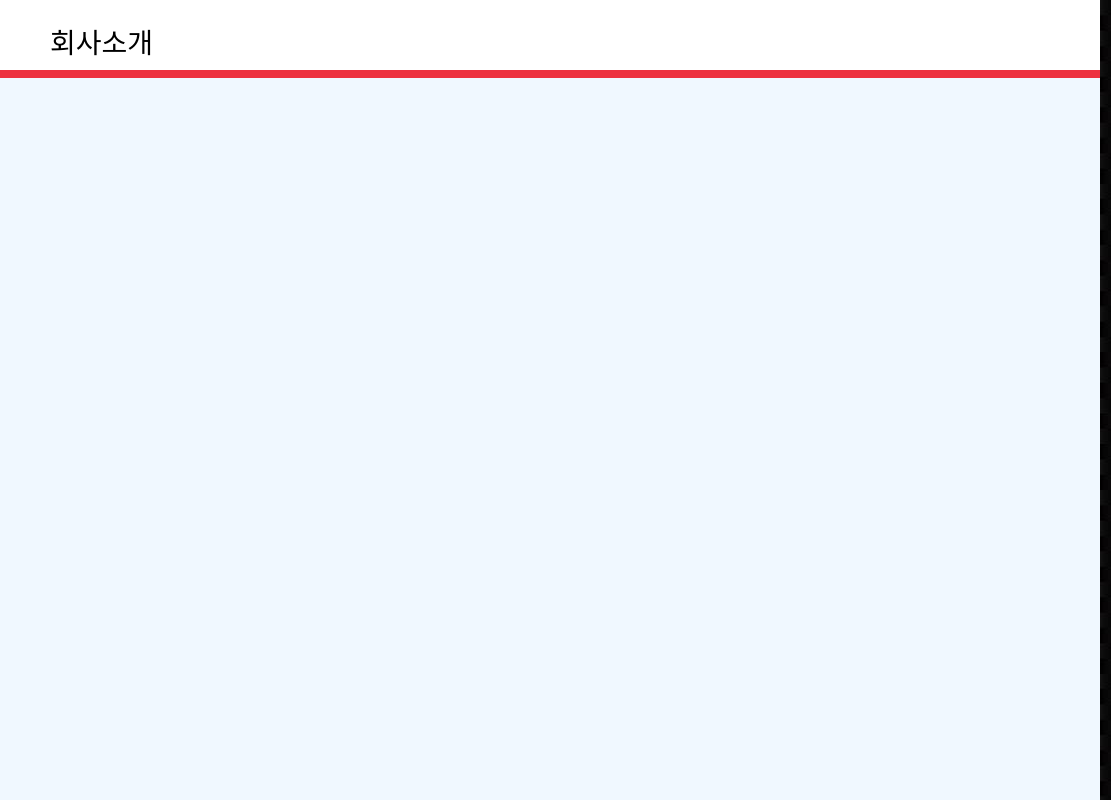
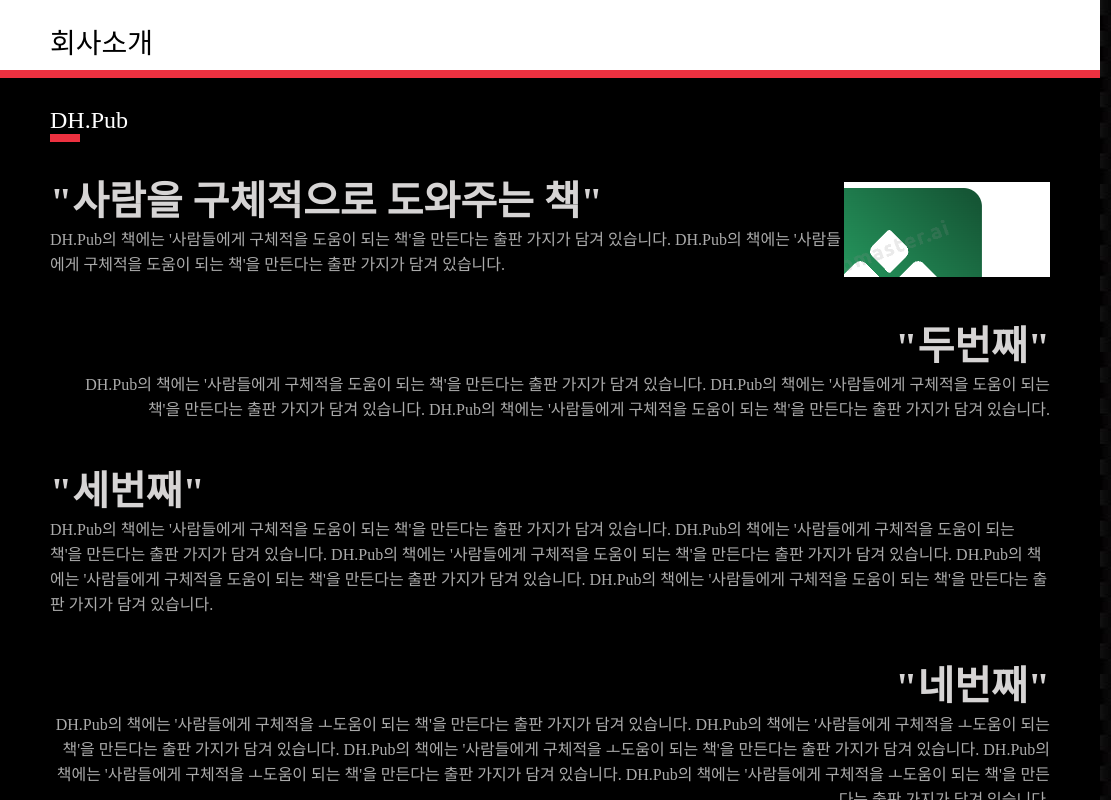
Before and after one commit to kidohy15/publish-com-app, a plain HTML site: page index.html in a window 1280 px wide. Both pictures are taken after a click on the item "회사소개". Shown: the full height of the page, 0-1111 px from the left. Drawn offline with nearby package versions, Linux system fonts and the light colour scheme.

Commit message:
첫번째 메뉴인 회사 소개 페이지 컨텐츠 작성

```diff
--- a/index.html
+++ b/index.html
@@ -45,7 +45,56 @@
         <section id="menu1" class="content">
           <h2>회사소개</h2>
           <div class="conbox">
-            <section class="content_wrap"></section>
+            <section class="content_wrap">
+              <h3 class="pargrph_tit">DH.Pub</h3>
+              <div class="pargrph">
+                <div class="text_box">
+                  <h4>"사람을 구체적으로 도와주는 책"</h4>
+                  <p>
+                    DH.Pub의 책에는 '사람들에게 구체적을 도움이 되는 책'을 만든다는 출판 가지가 담겨 있습니다.
+                    DH.Pub의 책에는 '사람들에게 구체적을 도움이 되는 책'을 만든다는 출판 가지가 담겨 있습니다.
+                  </p>
+                </div>
+                <div class="text_box">
+                  <h4>"두번째"</h4>
+                  <p>
+                    DH.Pub의 책에는 '사람들에게 구체적을 도움이 되는 책'을 만든다는 출판 가지가 담겨 있습니다.
+                    DH.Pub의 책에는 '사람들에게 구체적을 도움이 되는 책'을 만든다는 출판 가지가 담겨 있습니다.
+                    DH.Pub의 책에는 '사람들에게 구체적을 도움이 되는 책'을 만든다는 출판 가지가 담겨 있습니다.
+                  </p>
+                </div>
+                <div class="text_box">
+                  <h4>"세번째"</h4>
+                  <p>
+                    DH.Pub의 책에는 '사람들에게 구체적을 도움이 되는 책'을 만든다는 출판 가지가 담겨 있습니다.
+                    DH.Pub의 책에는 '사람들에게 구체적을 도움이 되는 책'을 만든다는 출판 가지가 담겨 있습니다.
+                    DH.Pub의 책에는 '사람들에게 구체적을 도움이 되는 책'을 만든다는 출판 가지가 담겨 있습니다.
+                    DH.Pub의 책에는 '사람들에게 구체적을 도움이 되는 책'을 만든다는 출판 가지가 담겨 있습니다.
+                    DH.Pub의 책에는 '사람들에게 구체적을 도움이 되는 책'을 만든다는 출판 가지가 담겨 있습니다.
+                  </p>
+                </div>
+                <div class="text_box">
+                  <h4>"네번째"</h4>
+                  <p>
+                    DH.Pub의 책에는 '사람들에게 구체적을 ㅗ도움이 되는 책'을 만든다는 출판 가지가 담겨 있습니다.
+                    DH.Pub의 책에는 '사람들에게 구체적을 ㅗ도움이 되는 책'을 만든다는 출판 가지가 담겨 있습니다.
+                    DH.Pub의 책에는 '사람들에게 구체적을 ㅗ도움이 되는 책'을 만든다는 출판 가지가 담겨 있습니다.
+                    DH.Pub의 책에는 '사람들에게 구체적을 ㅗ도움이 되는 책'을 만든다는 출판 가지가 담겨 있습니다.
+                    DH.Pub의 책에는 '사람들에게 구체적을 ㅗ도움이 되는 책'을 만든다는 출판 가지가 담겨 있습니다.
+                  </p>
+                </div>
+                <div class="text_box">
+                  <h4>"다섯번째"</h4>
+                  <p>
+                    DH.Pub의 책에는 '사람들에게 구체적을 ㅗ도움이 되는 책'을 만든다는 출판 가지가 담겨 있습니다.
+                    DH.Pub의 책에는 '사람들에게 구체적을 ㅗ도움이 되는 책'을 만든다는 출판 가지가 담겨 있습니다.
+                    DH.Pub의 책에는 '사람들에게 구체적을 ㅗ도움이 되는 책'을 만든다는 출판 가지가 담겨 있습니다.
+                    DH.Pub의 책에는 '사람들에게 구체적을 ㅗ도움이 되는 책'을 만든다는 출판 가지가 담겨 있습니다.
+                    DH.Pub의 책에는 '사람들에게 구체적을 ㅗ도움이 되는 책'을 만든다는 출판 가지가 담겨 있습니다.
+                  </p>
+                </div>
+              </div>
+            </section>
           </div>
         </section>
         <section id="menu2" class="content">
--- a/ui.css
+++ b/ui.css
@@ -7,10 +7,10 @@ html, body {
 
 /* 화면 전체를 감싸는 wrap */
 #wrap {
-  width: 100%;
+  /* width: 100%; */
   height: 100%;
-  padding-right: 180px;
-  /* 오른쪽 위치한 헤더 영역만큼 내부 여백을 둔다 */
+  padding-right: 180px; /* 오른쪽 위치한 헤더 영역만큼 내부 여백을 둔다 */
+
 }
 
 /* SEO 때문에 화면에는 표기하지 않지만 전체 페이지에 대한 제목을 부여 */
@@ -18,7 +18,11 @@ html, body {
   font-size: 0;
 }
 
-/* HEADER 영역 */
+
+
+/*
+  HEADER 영역
+*/
 header {
   background-image: url(./images/bg.jpg);
   width: 180px;
@@ -98,7 +102,11 @@ header nav ul li.on:after {
   background: #ed3140;
 }
 
-/* 컨텐츠 영역 */
+
+
+/*
+  컨텐츠 영역
+*/
 #container {
   background-color: aquamarine;
   width: 100%;
@@ -131,10 +139,101 @@ header nav ul li.on:after {
   top: 0;
 }
 
+
+/*
+  개별 페이지 영역 내부
+*/
+.pargrph_tit{
+  margin-bottom: 50px;
+  font-size: 24px;
+  color: #fff;
+  position: relative;
+}
+.pargrph_tit:after{
+  content: "";
+  display: block;
+  width: 30px;
+  height: 8px;
+  background: #ed3140;
+  position: absolute;
+  left: 0;
+  bottom: -10px;
+}
+.text_box {
+  position: relative;
+}
+.text_box h4 {
+  font-size: 40px;
+  color: #d6d4d4;
+  font-weight: 700;
+  margin-bottom: 5px;
+}
+.text_box p {
+  margin-bottom: 50px;
+  color: #ababab;
+  line-height: 25px;
+}
+.text_box:nth-child(odd) {
+  text-align: left;
+}
+.text_box:nth-child(even) {
+  text-align: right;
+}
+/* 글과 함깨 보여줄 이미지 */
+.text_box:nth-child(1):after {
+  content: "";
+  display: block;
+  width: 206px;
+  height: 100%;
+  position: absolute;
+  right: 0;
+  top: 0;
+  background: url(images/dhpublogo.png) no-repeat right top;
+  background-size: auto;
+}
+.text_box:nth-child(1) p {
+  /* width: 100%; */
+  padding-right: 206px; /*이미지 만큼 내부 여백으로 밀어내서 텍스트랑 그림이랑 안겹치게 하기 */
+}
+.text_box:nth-last-child(1) {
+
+}
+.text_box:nth-last-child(1):before {
+  content: "";
+  display: block;
+  width: 150px;
+  height: 250px;
+  position: absolute;
+  left: 0;
+  top: 70px;
+  background: url(images/dhpublogo.png) no-repeat right top;
+  background-size: 150px;
+}
+.text_box:nth-last-child(1):after {
+  content: "";
+  display: block;
+  width: 150px;
+  height: 250px;
+  position: absolute;
+  right: 0;
+  top: -20px;
+  background: url(images/dhpublogo.png) no-repeat right top;
+  background-size: 150px;
+}
+.text_box:nth-last-child(1) p {
+  padding: 0 200px;
+}
+.text_box:nth-last-child(1) h4 {
+  color: #ed3140;
+}
+
 /* 메뉴 선택 시 현재 화면 this */
 #container .content.this {
   width: 100%;
   left: 0 !important;
+  height: 100%;
+  overflow: hidden;
+  overflow-y: auto;
 }
 /* 선택한 화면에 대해서 가상 요소들(텍스트, 이미지, 왼쪽 선)가 안보이게 처리 */
 /* 다중 선택자로 prev, next 도 한세트 씩 추가해준다 */
@@ -233,14 +332,20 @@ header nav ul li.on:after {
   left: 0;
   bottom: 0;
 }
+#container .content.this .conbox{
+  max-width: 1100px;
+  margin: 0 auto;
+}
 #container .content .conbox .content_wrap {
   opacity: 0;
 }
+
 #container .content.this .conbox .content_wrap {
   padding: 30px 50px 50px;
   opacity: 1;
+  transition: 1.7s;
+  transition-delay: .8s;
 }
-
 
 /* 각 메뉴에 보여줄 이미지들 가상 요소 선택자로 생성 */
 #container .content .conbox:before {
@@ -270,28 +375,30 @@ header nav ul li.on:after {
 */
 #container #menu1 {
   /* 백그라운드 배경이미지 대신 임시로 색상 넣음 나중에 반복 패턴의 배경 이미지 넣기 */
-  background-color: aliceblue;
+  background-color: #000;
   left: 0%;
 }
 #container #menu2 {
   /* 백그라운드 배경이미지 대신 임시로 색상 넣음 */
-  background-color: beige;
+  background-color: midnightblue;
   left: 25%;
 }
 #container #menu3 {
   /* 백그라운드 배경이미지 대신 임시로 색상 넣음 */
-  background-color: thistle;
+  background-color: darkblue;
   left: 50%;
 }
 #container #menu4 {
   /* 백그라운드 배경이미지 대신 임시로 색상 넣음 */
-  background-color: rosybrown;
+  background-color: #7e7e7e;
   left: 75%;
 }
 
 
 
-/* FOOTER 영역 */
+/*
+  FOOTER 영역
+*/
 footer {
   width: 180px;
   box-sizing: border-box;
```
